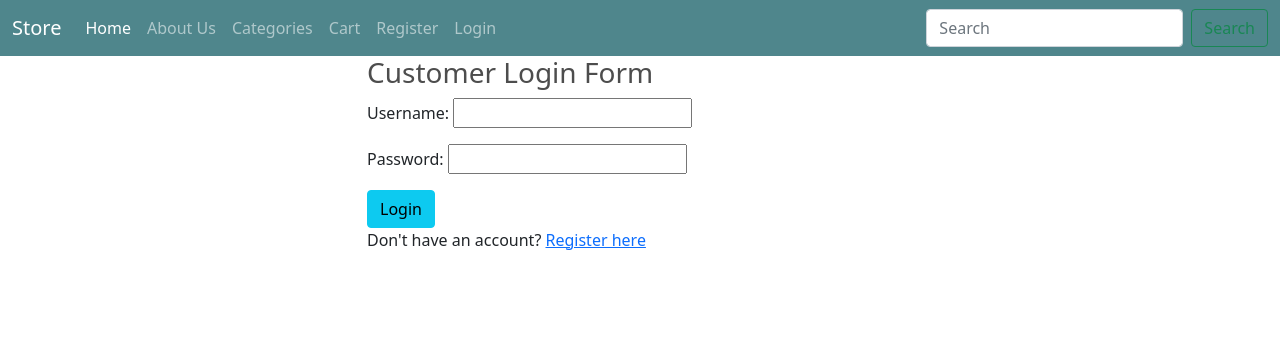
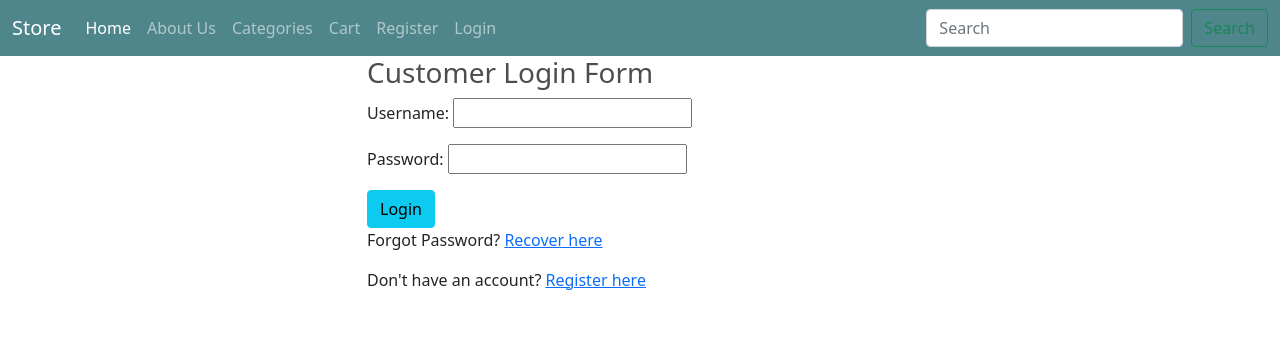
Before and after one commit to SushmitaMaskey/Ecommerce2, a Django app: page /customerLogin/ in a window 1280 px wide. Shown: the top 356 px of the page. Run offline with Django 3.2, Linux system fonts and the light colour scheme.

Commit message:
password reset

```diff
--- a/ecommerce/store/forms.py
+++ b/ecommerce/store/forms.py
@@ -1,3 +1,4 @@
+from django.forms.forms import Form
 from .models import Order, Customer, Product
 from django.contrib.auth.models import User
 from django import forms
@@ -23,7 +24,7 @@ class CustomerRegistrationForm(forms.ModelForm):
 
         return uname
 
-class  CustomerLoginForm(forms.Form):
+class CustomerLoginForm(forms.Form):
     username= forms.CharField(widget=forms.TextInput())
     password=forms.CharField(widget=forms.PasswordInput())
 
@@ -74,3 +75,38 @@ class AdminProductCreateForm(forms.ModelForm):
                 'placeholder': 'enter return policy here...'
             })
         }
+class PasswordResetForm(forms.Form):
+    email= forms.CharField(widget= forms.EmailInput(attrs={
+         'class': 'form-control',
+         'placeholder': 'Enter you email here'
+     }))
+
+    def clean_email(self):
+        e= self.cleaned_data.get('email')
+        if Customer.objects.filter(user__email=e).exists():
+            pass
+        else:
+            raise forms.ValidationError('Email Error!')
+        return e
+
+
+class PasswordChangeForm(forms.Form):
+    new_password= forms.CharField(widget= forms.PasswordInput(attrs={
+        'class':'form-control',
+        'placeholder': 'Enter new password',
+        'autocomplete': 'new-password'
+        }), label='New Password')
+
+    confirm_new_password= forms.CharField(widget= forms.PasswordInput(attrs={
+        'class':'form-control',
+        'placeholder': 'Confirm new password',
+        'autocomplete': 'new-password'
+        }), label='Confirm New Password')
+
+    def clean_confirm_new_password(self):
+        new_password= self.cleaned_data.get('new_password')
+        confirm_new_password= self.cleaned_data.get('confirm_new_password')
+        if new_password!=confirm_new_password:
+            raise forms.ValidationError('Passwords do not match!')
+
+        return confirm_new_password
--- a/ecommerce/store/templates/customerLogin.html
+++ b/ecommerce/store/templates/customerLogin.html
@@ -5,23 +5,32 @@ Customer Login
 
 {% block content %}
 <style>
-    .errorlist{
+    .errorlist {
         color: red;
     }
 </style>
 <div class="container">
     <div class="row">
         <div class="col-md-6 mx-auto">
+
             <h3>Customer Login Form</h3>
+            {% if request.GET.m == 's' %}
+            <h3>Your password has been reset successfully. Please login with the new credentials!</h3>
+            {% endif %}
+
             <form action="" method='POST'>
                 {% csrf_token %}
                 {{form.as_p}}
-                <button class="btn btn-info" >Login</button>
+                <button class="btn btn-info">Login</button>
                 {% if error %}
                 <li style='color: red;'>{{error}}</li>
                 {% endif %}
-                <p>Don't have an account? <a href="{% url 'customerRegistration' %}{% if request.GET.next %}?next={{request.GET.next}}{% endif %}">Register here</a></p>
             </form>
+            <p>Forgot Password? <a href="{% url 'passwordReset' %}">Recover here</a></p>
+            <p>Don't have an account? <a
+                    href="{% url 'customerRegistration' %}{% if request.GET.next %}?next={{request.GET.next}}{% endif %}">Register
+                    here</a></p>
+
 
         </div>
     </div>
--- a/ecommerce/store/urls.py
+++ b/ecommerce/store/urls.py
@@ -26,6 +26,9 @@ urlpatterns=[
     path('customerProfile/', CustomerProfileView.as_view(), name='customerProfile'),
     path('customerProfile/orderDetail-<int:pk>/',OrderDetailView.as_view(), name='orderDetail'),
     path('search/', SearchView.as_view(), name='search'),
+    path('passwordReset/', PasswordResetView.as_view(), name='passwordReset'),
+    path('password-change/<email>/<token>/', PasswordChangeView.as_view(), name='passwordChange'),
+
     #admin pages
     path('adminLogin/', AdminLoginView.as_view(), name='adminLogin'),
     path('adminHome/',AdminHomeView.as_view(), name='adminHome'),
--- a/ecommerce/store/views.py
+++ b/ecommerce/store/views.py
@@ -1,4 +1,5 @@
-from .forms import CheckoutForm, CustomerRegistrationForm, CustomerLoginForm, AdminProductCreateForm
+from ecommerce import settings
+from .forms import CheckoutForm, CustomerRegistrationForm, CustomerLoginForm, AdminProductCreateForm, PasswordResetForm, PasswordChangeForm
 from django.contrib.auth import authenticate, login, logout
 from .models import *
 from django.shortcuts import render, redirect
@@ -7,6 +8,8 @@ from django.urls import reverse_lazy, reverse
 from django.db.models import Q  # helps to form 'or' relation in search
 from django.core.paginator import Paginator
 import requests as req
+from .utils import password_reset_token
+from django.core.mail import send_mail
 
 
 class EcomMixin(object):  #to assign customer to the cart. this is inherited by other classes
@@ -292,6 +295,59 @@ class CustomerLoginView(FormView):
             return self.success_url
         # return super().get_success_url()
 
+class PasswordResetView(FormView):
+    template_name='passwordReset.html'
+    form_class= PasswordResetForm
+    success_url='/passwordReset/?m=s'
+
+    def form_valid(self, form):
+        #getting email from the form
+        email= form.cleaned_data.get('email')
+
+        #getting the current ip/domain
+        url= self.request.META['HTTP_HOST']
+
+        #get the current customer and then user
+        customer= Customer.objects.get(user__email=email)
+        user= customer.user
+
+        #sending the mail to the user
+        text_content= 'Please click the link below to reset your password: '
+        html_content=  url+'/password-change/'+email+'/'+password_reset_token.make_token(user)+'/'
+        send_mail(
+            'Password Reset Link| Django Ecommerce',
+            text_content + html_content,
+            settings.EMAIL_HOST_USER,
+            [email],
+            fail_silently= [False],
+            )
+        return super().form_valid(form)
+
+class PasswordChangeView(FormView):
+    template_name='passwordChange.html'
+    form_class=PasswordChangeForm
+    success_url='/customerLogin/?m=s'
+
+    def dispatch(self, request, *args, **kwargs):
+        email= self.kwargs.get('email')
+        user=User.objects.get(email=email)
+        token= self.kwargs.get('token')
+        if user is not None and password_reset_token.check_token(user,token):
+            pass
+        else:
+            return redirect(reverse('passwordReset')+ '?m=e')
+
+        return super().dispatch(request, *args, **kwargs)
+
+    def form_valid(self, form):
+        password= form.cleaned_data['new_password']
+        email= self.kwargs.get('email')
+        user= User.objects.get(email=email)
+        user.set_password(password) # set_password is a method
+        user.save()
+        return super().form_valid(form)
+
+
 class CustomerProfileView(TemplateView):
     template_name='customerProfile.html'
 
```
Also changed, not shown: ecommerce/ecommerce/settings.py (+8 -0 lines), ecommerce/store/templates/passwordChange.html (added, +17 -0 lines), ecommerce/store/templates/passwordReset.html (added, +23 -0 lines), ecommerce/store/utils.py (added, +10 -0 lines), ecommerce/db.sqlite3.
